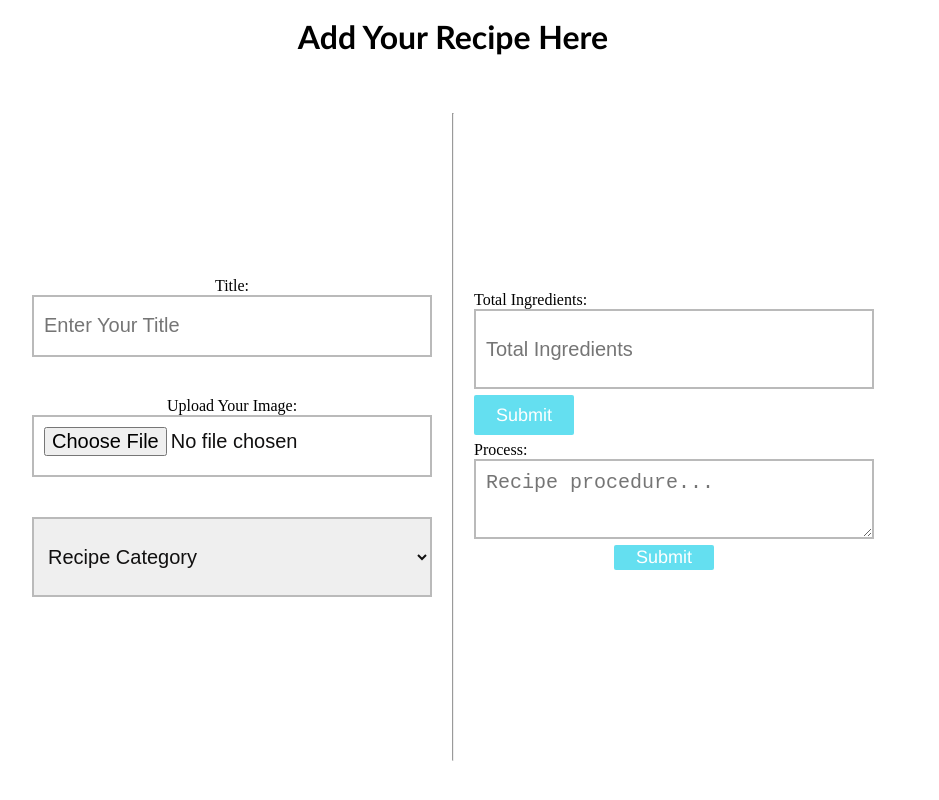
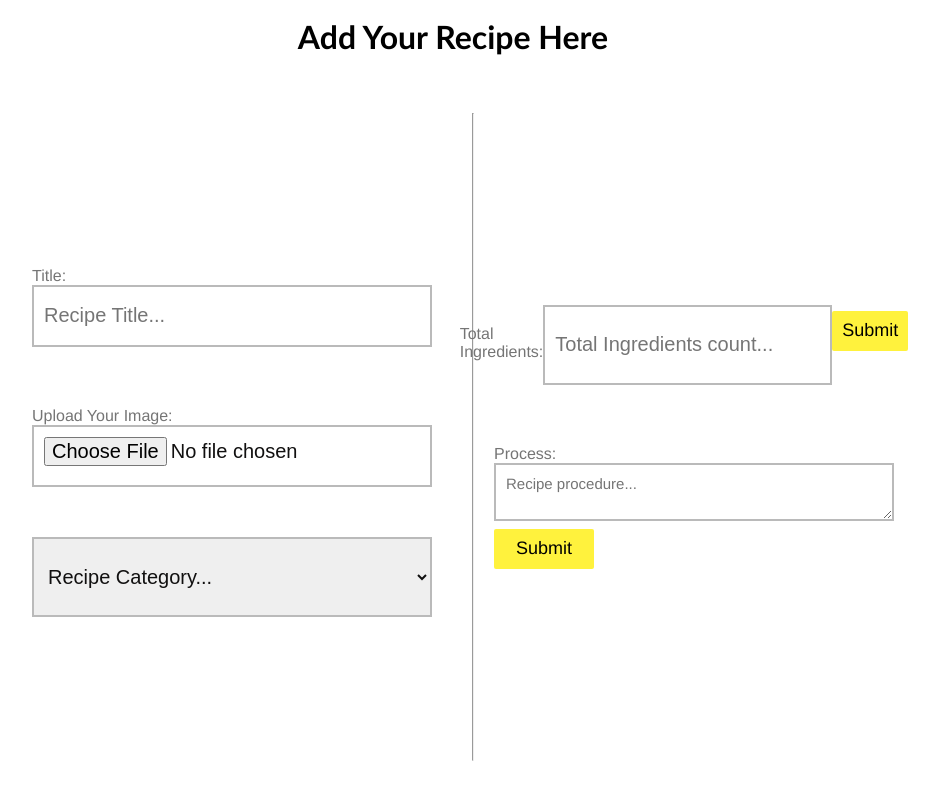
Before and after one commit to invisiblegeek1/DigitalKitchen, an Angular app in the folder AngularClient/: page / in a window 1280 px wide. Shown: the part 812-1612 px from the top of the page, without its empty margins (187-1126 px from the left). Built offline with nearby package versions, Linux system fonts and the light colour scheme.

Commit message:
recipe form

```diff
--- a/AngularClient/src/app/recipe-form/recipe-form.component.css
+++ b/AngularClient/src/app/recipe-form/recipe-form.component.css
@@ -15,19 +15,46 @@
     width: 500px;
     height: 100%;
 }
-.Recipe_Form_Title,.Recipe_Form_Left_Pane,.Recipe_Form_Right_Pane,.Recipe_Form_Catagory,.Recipe_Form_Image,.Recipe_Ingredients_Container {
+.Recipe_Form_Title,.Recipe_Form_Catagory,.Recipe_Form_Image {
     display: flex;
-    align-items: center;
-    text-align: left;
     justify-content: center;
     margin: 20px;
     width: 400px;
-    height: 80px;
+    height: 100px;
     flex-flow: column
 
 
 }
-input,textarea,#catagory_List{
+.Recipe_Ingredients_Container >.Recipe_Form_Ingredient_Count{
+    display: flex;
+    justify-content: center;
+    flex-flow: row;
+    width: 400px;
+    height: 120px;
+
+}
+.Recipe_Process_Form,.Recipe_Ingredients_Container{
+    display: flex;
+    justify-content: center;
+    flex-flow: column;
+    width: 400px;
+    height: 100px;
+
+
+}
+label{
+    margin-top: 20px;
+    font-family: helvetica, arial, sans-serif;
+    color: #757575;
+}
+
+.Recipe_Form_Left_Pane,.Recipe_Form_Right_Pane{
+    display: flex;
+    justify-content: center;
+    flex-flow: column;
+    margin: 20px;
+}
+input,#catagory_List{
     display: flex;
     width: 400px;
     height: 80px;
@@ -37,6 +64,19 @@ input,textarea,#catagory_List{
     border: 2px solid #bababa;
     color: rgb(17, 16, 16);
     font-size: 20px;
+
+}
+textarea{
+    display: flex;
+    width: 400px;
+    height: auto;
+    box-sizing: border-box;
+    padding: 10px;
+    outline: none;
+    border: 2px solid #bababa;
+    color: rgb(17, 16, 16);
+    font-size: 15px;
+    font-family: helvetica, arial, sans-serif
 
 }
 hr{
@@ -59,13 +99,15 @@ option{
     font-weight: 200;
     cursor: pointer;
     color:#fff;
-    background-color: rgba(57, 215, 236, 0.781);
+    background-color: #fff23d;
+    /* background-color: rgba(57, 215, 236, 0.781); */
     outline: none;
     border: none;
     border-radius: 2px;
     margin-right: 20px;
     width: 100px;
     height: 40px;
+    color: #000;
 
 }
 #Recipe_Image{
@@ -73,3 +115,10 @@ option{
     align-items: center;
     justify-content: center;
 }
+
+.Recipe_Form_Ingredient_Count,.Recipe_Ingredients_Container{
+    display: flex;
+    justify-content: center;
+    flex-direction: column;
+    flex-flow: column;
+}
--- a/AngularClient/src/app/recipe-form/recipe-form.component.html
+++ b/AngularClient/src/app/recipe-form/recipe-form.component.html
@@ -4,7 +4,7 @@
         <div class="Recipe_Form_Left_Pane">
             <div class="Recipe_Form_Title">
                 <label for="title">Title:</label>
-                <input type="text" name="title" placeholder="Enter Your Title">
+                <input type="text" name="title" placeholder="Recipe Title...">
             </div>
             <div class="Recipe_Form_Image">
                 <label for="image">Upload Your Image:</label>
@@ -12,7 +12,7 @@
             </div>
             <div class="Recipe_Form_Catagory">
                 <select id="catagory_List">
-                    <option value="veg">Recipe Category</option>
+                    <option value="veg">Recipe Category...</option>
                     <option value="veg">veg</option>
                     <option value="Non-veg">Non-veg</option>
                     <option value="Indian">Indian</option>
@@ -26,7 +26,7 @@
             <div class="Recipe_Ingredients_Container">
                 <div class="Recipe_Form_Ingredient_Count">
                     <label for="count"> Total Ingredients: </label>
-                    <input type="number" name="Ingredients_Count" placeholder="Total Ingredients">
+                    <input type="number" name="Ingredients_Count" placeholder="Total Ingredients count...">
                     <button class="Recipe_Form_Count_Submit_button"type="submit" value="Submit">Submit</button>
 
                     <div class="Recipe_Form_Ingredient_List">
```
